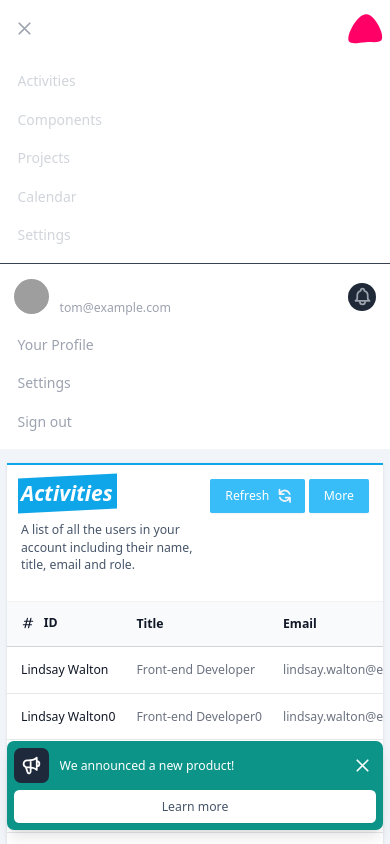
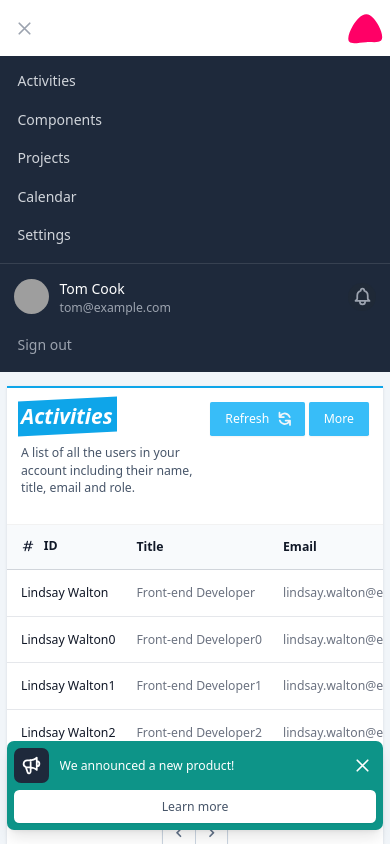
Before and after one commit to mbecker/nextjstailwindstarter, a Next.js app: page / in a window 390 px wide. Both pictures are taken after a click on the button "Open menu". Shown: the top 844 px of the page. Built offline with nearby package versions, Linux system fonts and the light colour scheme; grey boxes are pictures that could not be loaded.

Commit message:
update header nav

```diff
--- a/components/Header.js
+++ b/components/Header.js
@@ -31,19 +31,38 @@ const user = {
     "https://images.unsplash.com/photo-1472099645785-5658abf4ff4e?ixlib=rb-1.2.1&ixid=eyJhcHBfaWQiOjEyMDd9&auto=format&fit=facearea&facepad=2&w=256&h=256&q=80",
 };
 const navigation = [
-  { name: "Activities", href: "/", before: "before:bg-sky-500", hover: "hover:before:bg-sky-500" },
-  { name: "Components", href: "/components", before: "before:bg-cyan-500", hover: "hover:before:bg-cyan-500" },
-  { name: "Projects", href: "#", before: "before:bg-pink-500", hover: "hover:before:bg-pink-500" },
-  { name: "Calendar", href: "#", before: "before:bg-rose-500", hover: "hover:before:bg-rose-500" },
-  { name: "Settings", href: "/settings", before: "before:bg-slate-500", hover: "hover:before:bg-slate-500" },
+  {
+    name: "Activities",
+    href: "/",
+    before: "before:bg-sky-500",
+    hover: "hover:before:bg-sky-500",
+  },
+  {
+    name: "Components",
+    href: "/components",
+    before: "before:bg-cyan-500",
+    hover: "hover:before:bg-cyan-500",
+  },
+  {
+    name: "Projects",
+    href: "#",
+    before: "before:bg-pink-500",
+    hover: "hover:before:bg-pink-500",
+  },
+  {
+    name: "Calendar",
+    href: "#",
+    before: "before:bg-rose-500",
+    hover: "hover:before:bg-rose-500",
+  },
+  {
+    name: "Settings",
+    href: "/settings",
+    before: "before:bg-slate-500",
+    hover: "hover:before:bg-slate-500",
+  },
 ];
-const userNavigation = [
-  { name: "Your Profile", href: "#" },
-  { name: "Settings", href: "#" },
-  { name: "Sign out", href: "#" },
-];
-
-
+const userNavigation = [{ name: "Sign out", href: "#" }];
 
 function mobileNav(open) {
   return (
@@ -51,7 +70,7 @@ function mobileNav(open) {
       <div className="w-full flex lg:hidden">
         <div className="relative z-10 flex items-center ">
           {/* Mobile menu button */}
-        <Disclosure.Button className="rounded-md p-2 inline-flex items-center justify-center text-gray-400 hover:bg-gray-700 hover:text-white focus:outline-none focus:ring-2 focus:ring-inset focus:ring-white">
+          <Disclosure.Button className="rounded-md p-2 inline-flex items-center justify-center text-gray-400 hover:bg-slate-800 hover:text-white focus:outline-none focus:ring-2 focus:ring-inset focus:ring-white">
             <span className="sr-only">Open menu</span>
             {open ? (
               <XIcon className="block h-6 w-6" aria-hidden="true" />
@@ -59,8 +78,6 @@ function mobileNav(open) {
               <MenuIcon className="block h-6 w-6" aria-hidden="true" />
             )}
           </Disclosure.Button>
-
-
         </div>
         <div className="flex-1 flex items-center justify-end">
           <svg
@@ -75,9 +92,6 @@ className="w-10 h-10"
               d="M 107.300003 43.400002 C 117.899994 64 123.300003 85.400002 115.399994 94 C 107.5 102.599998 86.199997 98.400002 62.800003 99.699997 C 39.300003 101 13.5 107.800003 4.700001 98.599998 C -4.099998 89.5 3.900002 64.5 16.799999 42.5 C 29.699997 20.600006 47.300003 1.699997 64.099998 2.300003 C 80.800003 2.800003 96.600006 22.699997 107.300003 43.400002 Z"
             />
           </svg>
-
-
-
         </div>
       </div>
       <div className="hidden lg:relative lg:z-10 lg:ml-4 lg:flex lg:items-center">
@@ -138,7 +152,7 @@ className="w-10 h-10"
 export default function Header() {
   const router = useRouter();
   return (
-    <Disclosure as="header" className="dark:bg-gray-800 bg-white">
+    <Disclosure as="header" className="bg-slate-800">
       {({ open }) => (
         <>
           <div className="w-full bg-white">
@@ -165,17 +179,17 @@ export default function Header() {
                   aria-label="Global"
                 >
                   {navigation.map((item, i) => (
-                    <Link key={item.name}
-                    href={item.href}>
+                    <Link key={item.name} href={item.href}>
                       <a
-
                         className={classNames(
                           router.pathname === item.href
                             ? `${item.before} italic`
                             : `${item.hover} hover:italic`,
                           "group before:-inset-1 before:-skew-y-3 before:block before:absolute px-2 relative inline-block"
                         )}
-                      aria-current={router.pathname === item.href ? "page" : undefined}
+                        aria-current={
+                          router.pathname === item.href ? "page" : undefined
+                        }
                       >
                         <span
                           className={classNames(
@@ -205,7 +219,7 @@ export default function Header() {
                     item.current
                       ? "bg-gray-900 text-white"
                       : "text-gray-300 hover:bg-gray-700 hover:text-white",
-                    "block rounded-md py-2 px-3 text-base font-medium"
+                    "block rounded-none py-2 px-3 text-base font-medium"
                   )}
                   aria-current={item.current ? "page" : undefined}
                 >
@@ -244,7 +258,7 @@ export default function Header() {
                     key={item.name}
                     as="a"
                     href={item.href}
-                    className="block rounded-md py-2 px-3 text-base font-medium text-gray-400 hover:bg-gray-700 hover:text-white"
+                    className="block rounded-none py-2 px-3 text-base font-medium text-gray-400 hover:bg-gray-700 hover:text-white"
                   >
                     {item.name}
                   </Disclosure.Button>
```
Lines whose indentation alone changed are shown as unchanged.
